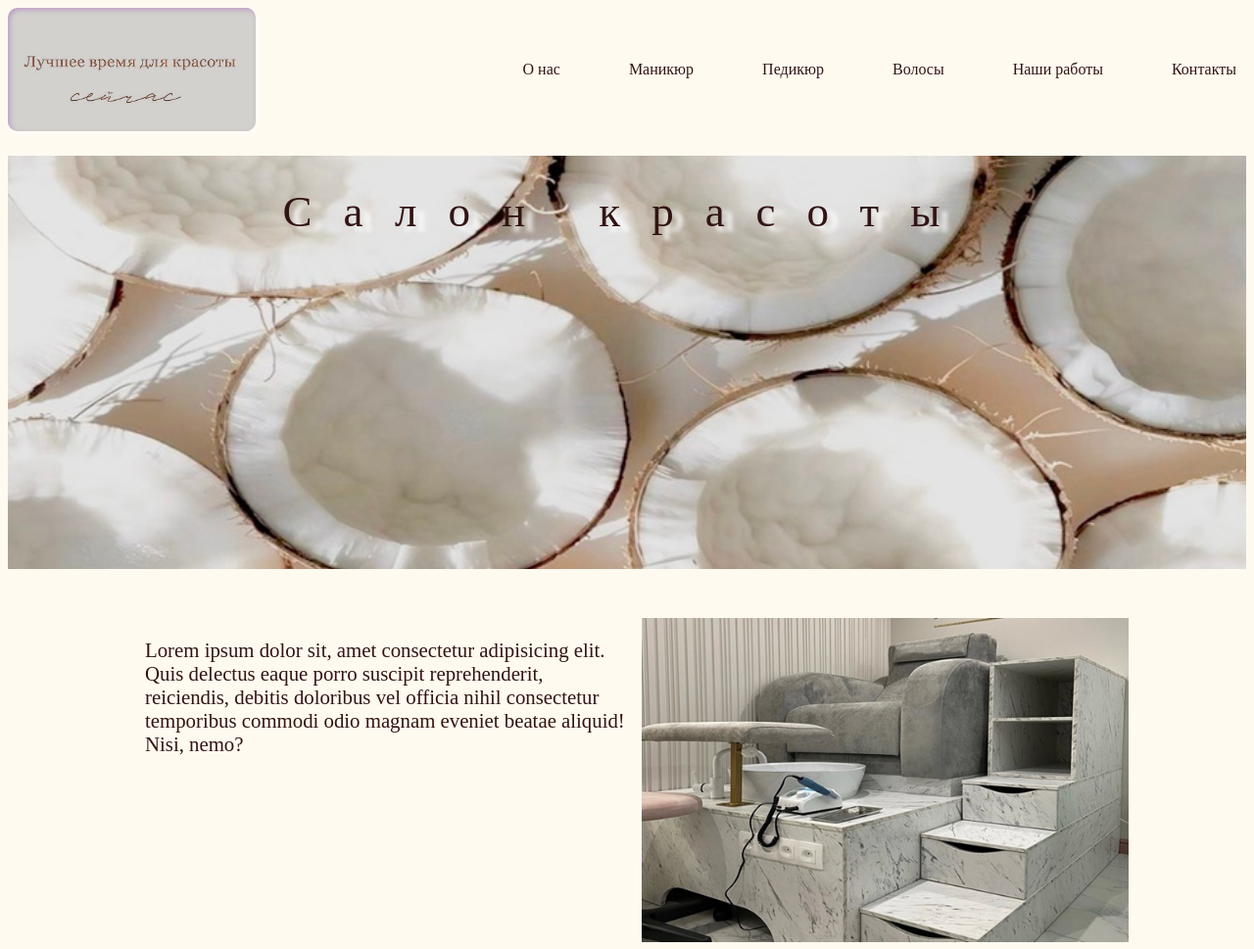
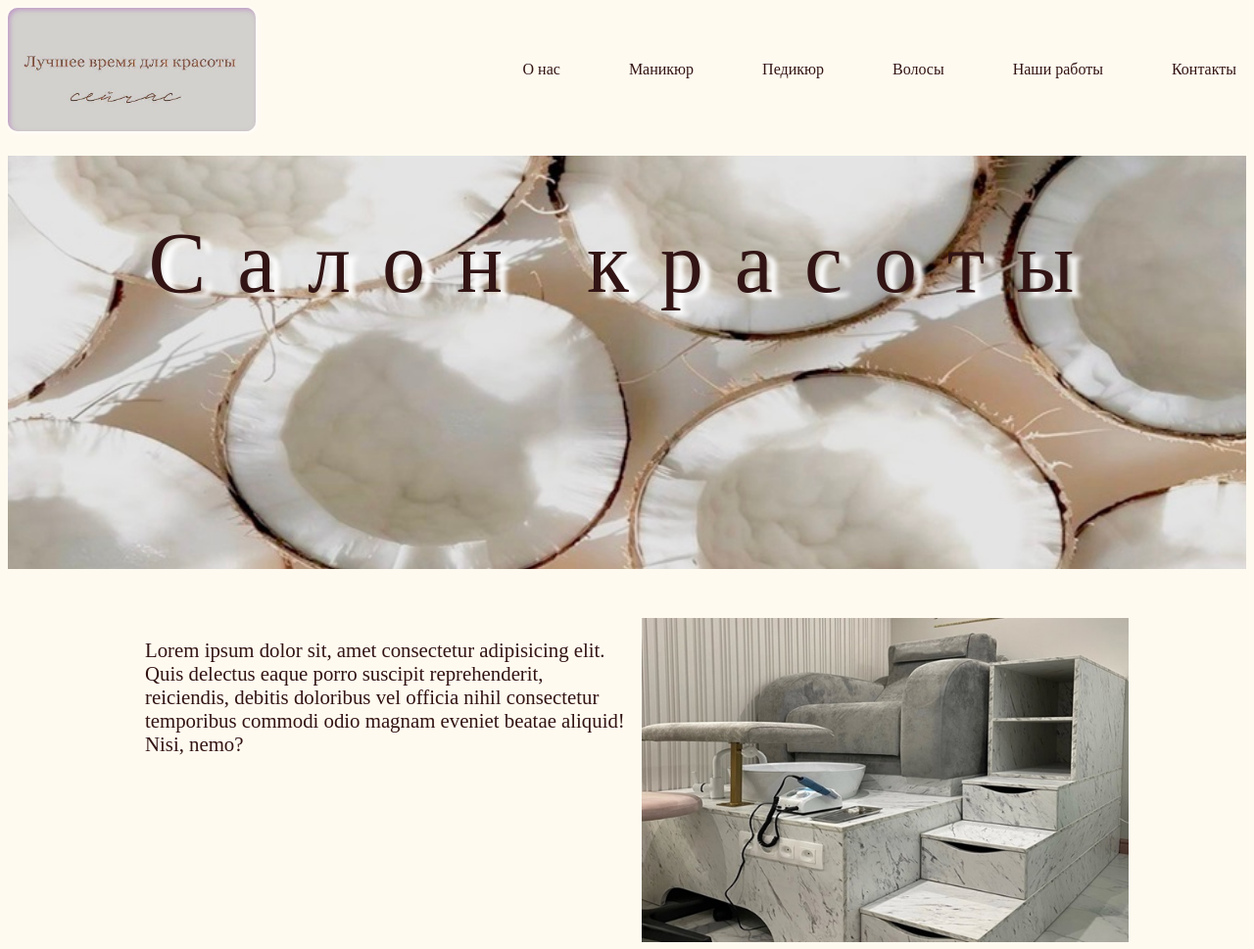
Before and after one commit to dryaminaks/Task4, a plain HTML site: page index.html in a window 1280 px wide. Shown: the top 969 px of the page at 98% size. Drawn offline with Linux system fonts and the light colour scheme; a web font is replaced by a local one.

Commit message:
fix mob3

```diff
--- a/css/1.css
+++ b/css/1.css
@@ -62,11 +62,11 @@ header{
 }
 .head{
     text-align: center;
-    letter-spacing: 2rem;
     font-family: 'Reminder';
     font-weight: 100;
+    font-size: calc(1.5rem + 5vw);
+    letter-spacing: 2rem;
     color: rgb(50, 20, 20);
-    font-size: 45px;
     text-shadow: 10px 5px 5px rgb(255, 255, 255);
 }
 
```
